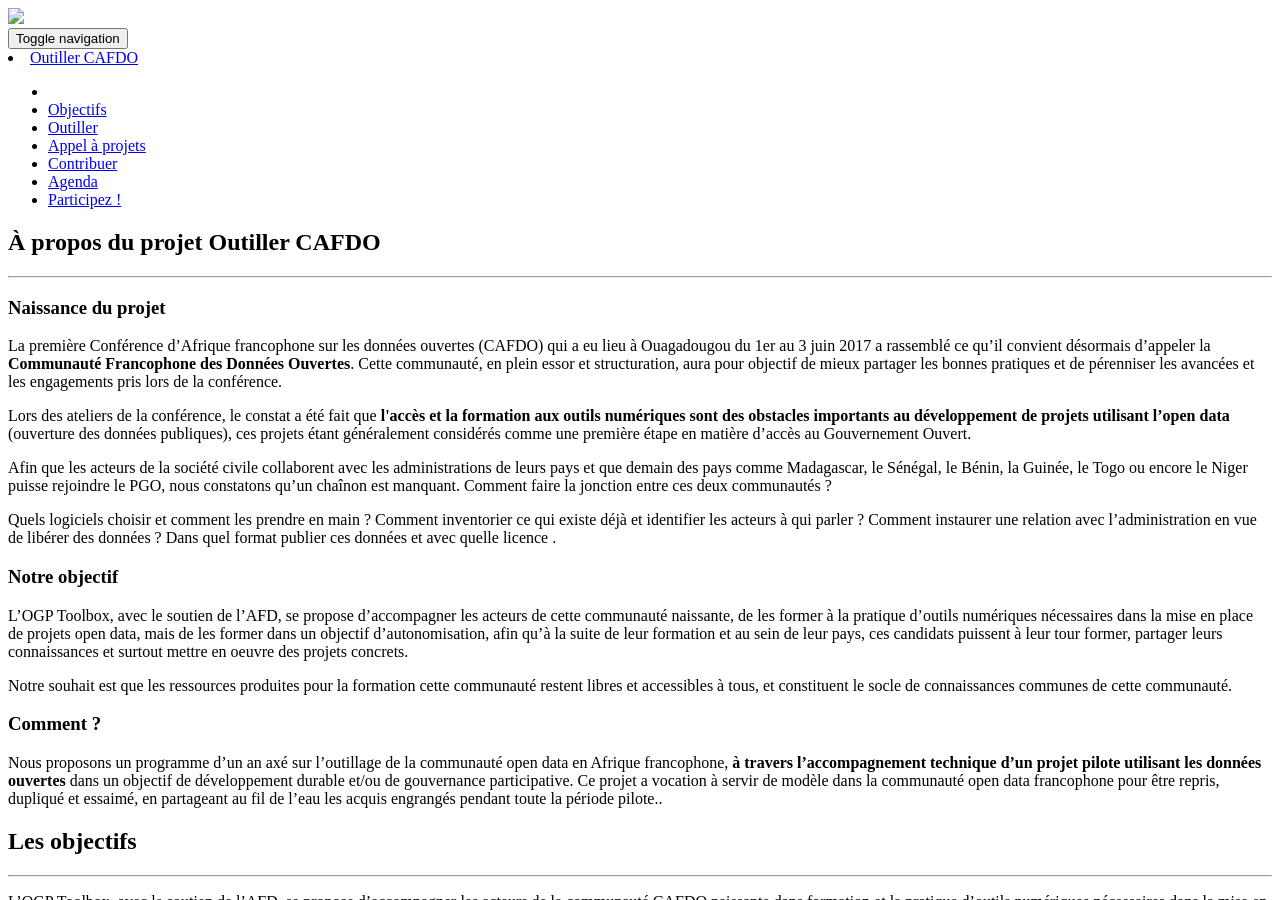
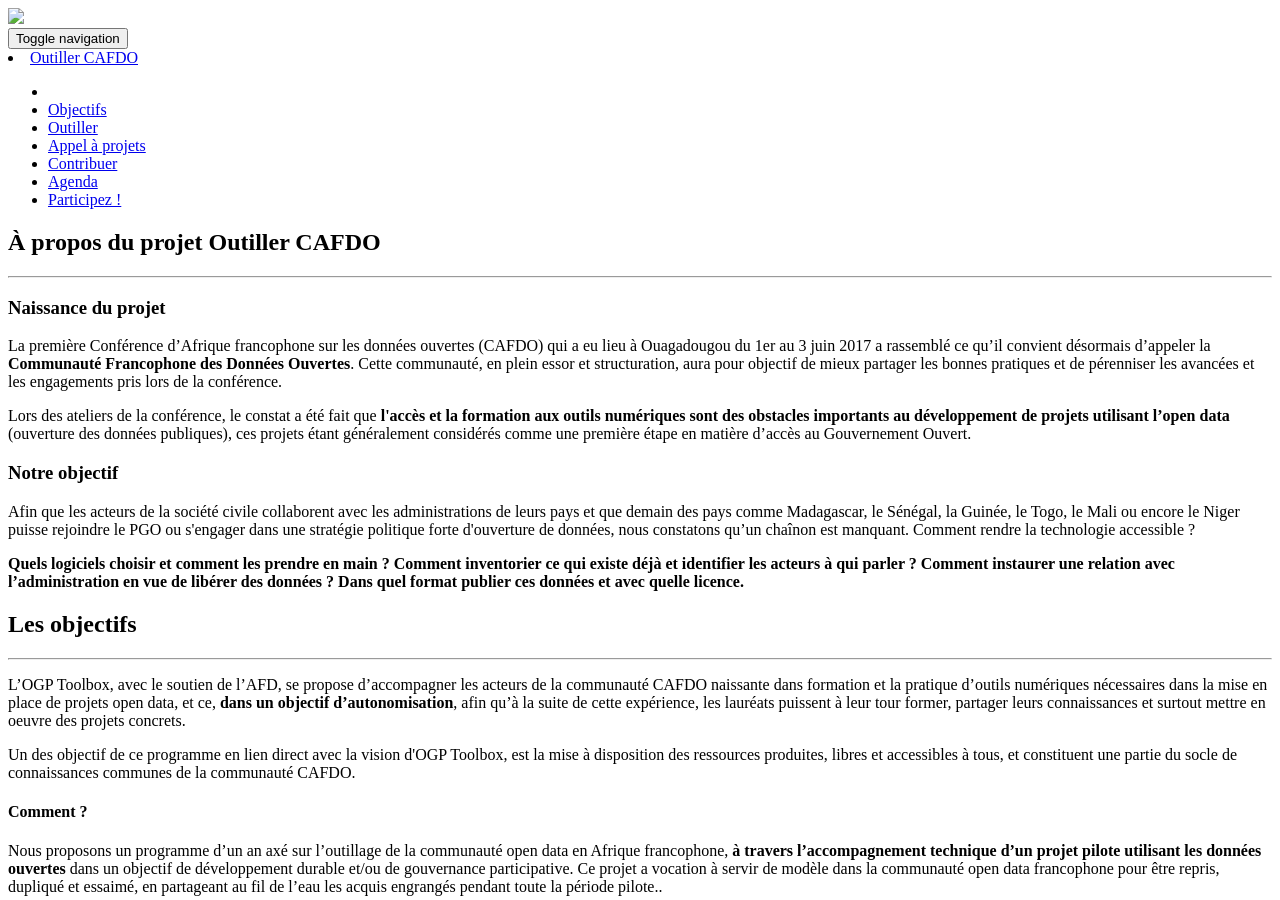
Before and after one commit to ogptoolbox/aap, a Jekyll site: the page built from index.html, in a window 1280 px wide and 900 px high. Built offline with Jekyll 4.4.1, drawn with Linux system fonts in a browser that asks for light colours.

Commit message:
Update intro.html

```diff
--- a/_includes/intro.html
+++ b/_includes/intro.html
@@ -15,21 +15,13 @@
                     <p>La première Conférence d’Afrique francophone sur les données ouvertes (CAFDO) qui a eu lieu à Ouagadougou du 1er au 3 juin 2017 a rassemblé ce qu’il convient désormais d’appeler la <b>Communauté Francophone des Données Ouvertes</b>. Cette communauté, en plein essor et structuration, aura pour objectif de mieux partager les bonnes pratiques et de pérenniser les avancées et les engagements pris lors de la conférence.</p>
 
                     <p>Lors des ateliers de la conférence, le constat a été fait que <b>l'accès et la formation aux outils numériques sont des obstacles importants au développement de projets utilisant l’open data</b> (ouverture des données publiques), ces projets étant généralement considérés comme une première étape en matière d’accès au Gouvernement Ouvert.</p>
-
-                    <p>Afin que les acteurs de la société civile collaborent avec les administrations de leurs pays et que demain des pays comme Madagascar, le Sénégal, le Bénin, la Guinée, le Togo ou encore le Niger puisse rejoindre le PGO, nous constatons qu’un chaînon est manquant. Comment faire la jonction entre ces deux communautés ?</p>
-
-                    <p>Quels logiciels choisir et comment les prendre en main ? Comment inventorier ce qui existe déjà et identifier les acteurs à qui parler ? Comment instaurer une relation avec l’administration en vue de libérer des données ? Dans quel format publier ces données et avec quelle licence .</p>
                 </div>
                 <div class="col-lg-4">
                     <h3>Notre objectif</h3>
-                    <p>L’OGP Toolbox, avec le soutien de l’AFD, se propose d’accompagner les acteurs de cette communauté naissante, de les former à la pratique d’outils numériques nécessaires dans la mise en place de projets open data, mais de les former dans un objectif d’autonomisation, afin qu’à la suite de leur formation et au sein de leur pays, ces candidats puissent à leur tour former, partager leurs connaissances et surtout mettre en oeuvre des projets concrets.</p>
 
-                    <p>Notre souhait est que les ressources produites pour la formation cette communauté restent libres et accessibles à tous, et constituent le socle de connaissances communes de cette communauté.</p>
+                    <p>Afin que les acteurs de la société civile collaborent avec les administrations de leurs pays et que demain des pays comme Madagascar, le Sénégal, la Guinée, le Togo, le Mali ou encore le Niger puisse rejoindre le PGO ou s'engager dans une stratégie politique forte d'ouverture de données, nous constatons qu’un chaînon est manquant. Comment rendre la technologie accessible ?</p>
 
-
-                     <h3>Comment ?</h3>
-                     <p>Nous proposons un programme d’un an axé sur l’outillage de la communauté open data en Afrique francophone, <b>à travers l’accompagnement technique d’un projet pilote utilisant les données ouvertes</b> dans un objectif de développement durable et/ou de gouvernance participative. Ce projet a vocation à servir de modèle dans la communauté open data francophone pour être repris, dupliqué et essaimé, en partageant au fil de l’eau les acquis engrangés pendant toute la période pilote..</p>
-
+                    <p><b>Quels logiciels choisir et comment les prendre en main ? Comment inventorier ce qui existe déjà et identifier les acteurs à qui parler ? Comment instaurer une relation avec l’administration en vue de libérer des données ? Dans quel format publier ces données et avec quelle licence.</b></p>
                 </div>
 
             </div>
```
